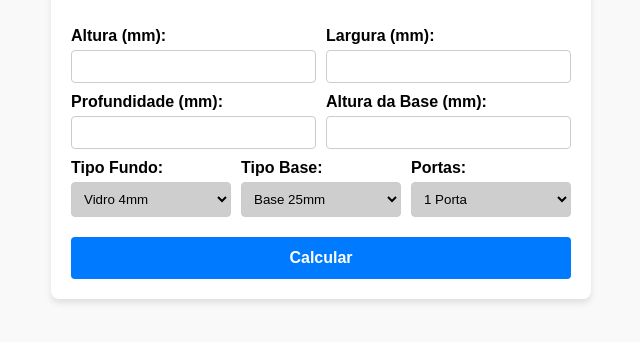
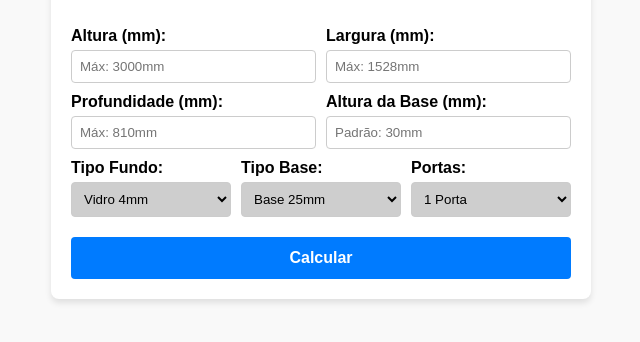
Before and after one commit to LipeKuwahara/milano-form, a plain HTML site: page index.html in a window 1280 px wide. Shown: the part 92-434 px from the top of the page, without its empty margins (319-959 px from the left). Drawn offline with Linux system fonts and the light colour scheme.

Commit message:
Adição Exemplo e Limite Altura do armáqio

```diff
--- a/index.html
+++ b/index.html
@@ -18,22 +18,22 @@
             <div class="form-row">
                 <div>
                     <label for="altura">Altura (mm):</label>
-                    <input type="number" id="altura" required>
+                    <input type="number" id="altura" placeholder="Máx: 3000mm" required>
                 </div>
                 <div>
                     <label for="largura">Largura (mm):</label>
-                    <input type="number" id="largura" required>
+                    <input type="number" id="largura" placeholder="Máx: 1528mm" required>
                 </div>
             </div>
 
             <div class="form-row">
                 <div>
                     <label for="profundidade">Profundidade (mm):</label>
-                    <input type="number" id="profundidade" required>
+                    <input type="number" id="profundidade" placeholder="Máx: 810mm" required>
                 </div>
                 <div>
                     <label for="alturaBase">Altura da Base (mm):</label>
-                    <input type="number" id="alturaBase" required>
+                    <input type="number" id="alturaBase" placeholder="Padrão: 30mm" required>
                 </div>
             </div>
 
--- a/script.js
+++ b/script.js
@@ -77,6 +77,12 @@ function calcular() {
         usinagem = usinagensBase30[tipoFundo][tipoUsinagem];
     }
 
+    // Restição Altura Armário
+    if (altura >= 3000) {
+        alert("A altura do armário ultrapassa 3000mm.");
+        return; // Impede a execução do restante do código
+    }
+
     // Exibindo os resultados
     const resultadoDiv = document.getElementById('resultado');
     resultadoDiv.innerHTML = `
@@ -87,7 +93,7 @@ function calcular() {
       - Fundo Milano: ${fundo} mm<br>
       - Prateleira Milano: ${prateleira} mm<br>
       - Divisória: ${divisoria}<br>
-      - ${qtdPortas === "1porta" ? "Porta " : "Portas "} ${tipoPorta}: ${larguraPorta} mm x ${alturaPorta} mm<br>
+      - ${qtdPortas === "1porta" ? "Porta " : "Portas "} ${tipoPorta}: ${larguraPorta} x ${alturaPorta} mm<br>
       - Usinagem da Base: ${usinagem}<br>
     `;
     resultadoDiv.style.display = 'block';
```
